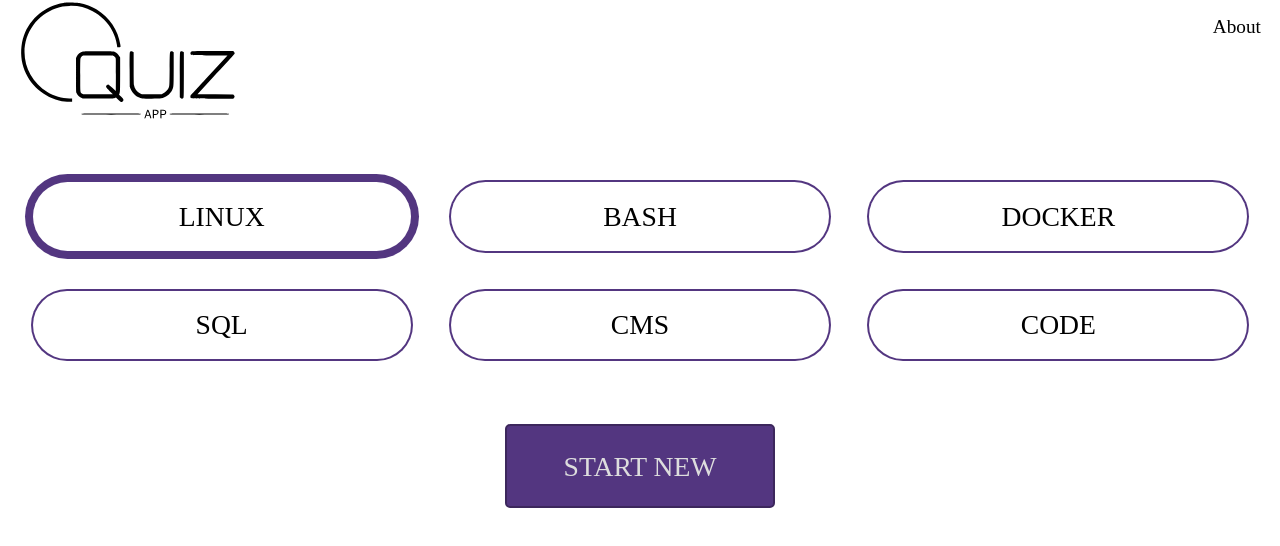
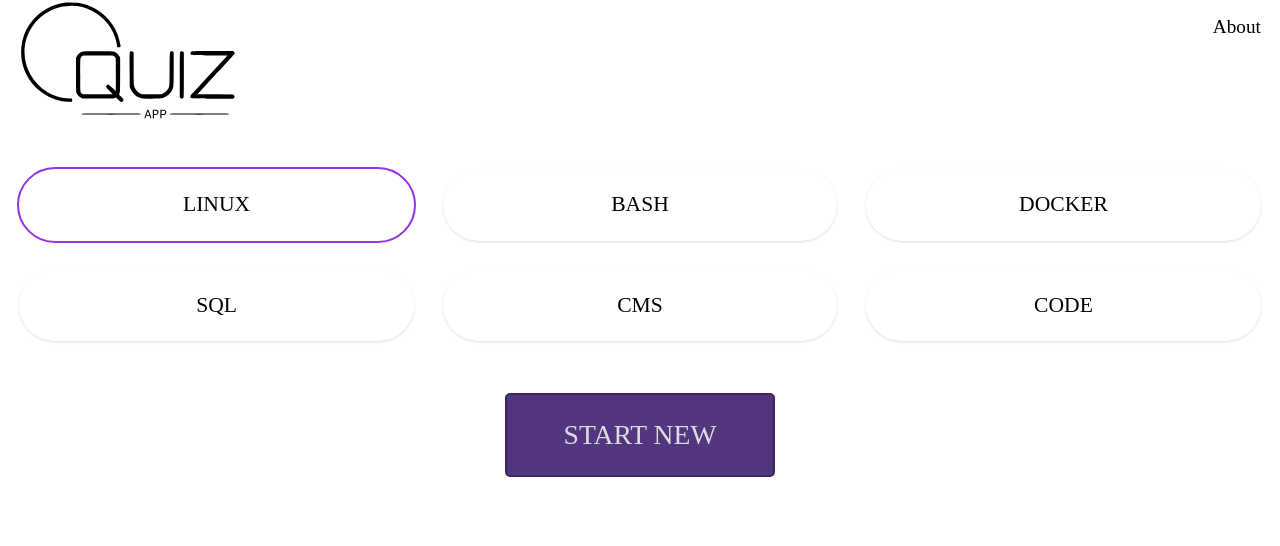
Before and after one commit to antklim89/quiz_app_vite, a Vue app: page / in a window 1280 px wide. Shown: the top 546 px of the page. Built offline with nearby package versions, Linux system fonts and the light colour scheme.

Commit message:
update styles

```diff
--- a/src/views/Home.vue
+++ b/src/views/Home.vue
@@ -1,10 +1,10 @@
 <template>
     <div class="container">
-        <div class="categories">
+        <div class="grid gap-6 grid-cols-1 sm:grid-cols-2 md:grid-cols-3">
             <div
                 v-for="category in CATEGORIES"
                 :key="category"
-                class="category"
+                class="category flex"
             >
                 <input
                     :id="category"
@@ -14,6 +14,7 @@
                     @input="handleSelectCategory(category)"
                 >
                 <label
+                    class="text-lg uppercase w-full shadow p-4 cursor-pointer text-center transition rounded-full"
                     :for="category"
                     :class="{checked: store.state.selectedCategory === category}"
                 >
@@ -91,51 +92,16 @@ const handleSelectCategory = (value: string) => {
 
 </script>
 
-<style lang="scss" scoped>
-.categories {
-    display: grid;
-    grid-template-columns: repeat(1, 1fr);
-    gap: var(--sp-2);
-
-    @media screen and (min-width: 480px) {
-        grid-template-columns: repeat(2, 1fr);
-    }
-
-    @media screen and (min-width: 1080px) {
-        grid-template-columns: repeat(3, 1fr);
-    }
+<style scoped>
+.category input:checked + label {
+    @apply outline outline-2 outline-purple-600;
 }
 
-.category {
-    padding: var(--sp-2);
-    display: flex;
+.category input:focus + label  {
+    @apply outline outline-2 outline-orange-600;
+}
 
-    label {
-        --outline-width: 2px;
-        font-size: var(--fs-lg);
-        text-transform: uppercase;
-        width: 100%;
-        box-shadow: 0 0 0px var(--outline-width) var(--primary-color);
-        padding: var(--sp-2);
-        cursor: pointer;
-        text-align: center;
-        transition: 100ms;
-        border-radius: 9999px;
-    }
-
-    input:focus + label  {
-        outline: 2px solid var(--focus-color);
-        outline-offset: -2px;
-    }
-
-    input:checked + label {
-        --outline-width: 8px;
-    }
-
-    input {
-        outline: none;
-        width: 0;
-        height: 0;
-    }
+.category input {
+    @apply w-0 h-0 outline-none;
 }
 </style>
```
